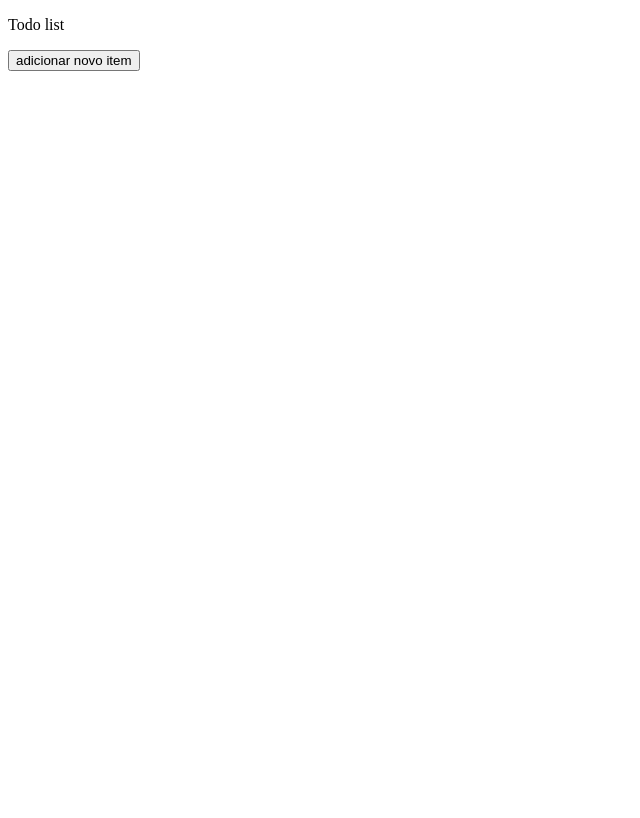
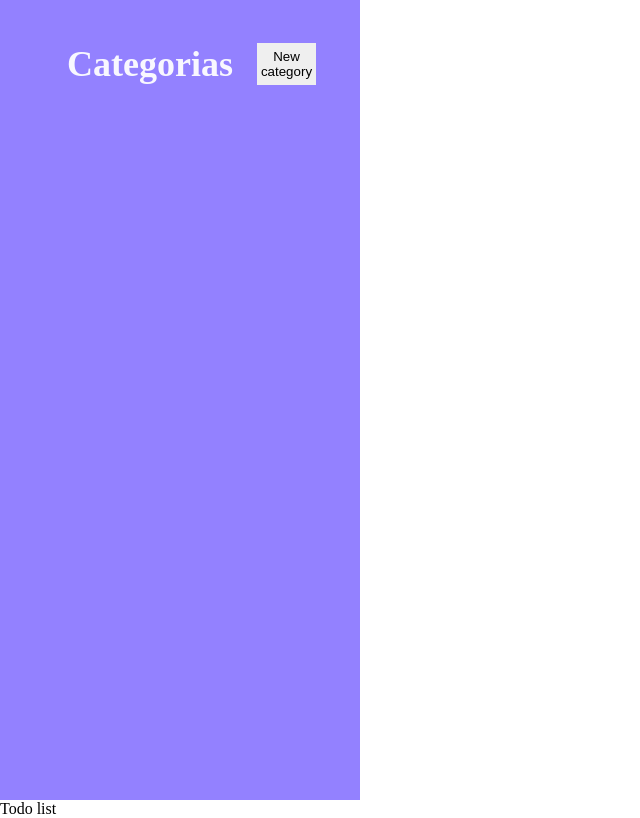
Before and after one commit to juunegreiros/todo-list-react-learning, a React (Vite) app: page / in a window 1280 px wide. Shown: the whole page, without its empty margins (0-640 px from the left). Built offline with nearby package versions, Linux system fonts and the light colour scheme; the HTML template or start-up script is replaced by a standard one.

Commit message:
Learning 4 create category

```diff
--- a/src/App.tsx
+++ b/src/App.tsx
@@ -1,19 +1,38 @@
-import Item from './components/Item'
+import ItemComponent from './components/Item'
 import React from 'react'
-
-type Item = {
-  id: string,
-  text: string,
-  checked: boolean,
-}
+import GlobalStyle from './config/GlobalStyle'
+import Navbar from './components/Navbar/Navbar'
+import type { Item, Category } from './types/types'
 
 function App() {
   // hooks
-  const [items, setItems] = React.useState<Item[]>([])
+  const [categories, setCategories] = React.useState<Category[]>([])
+  const [activeCategory, setActiveCategory] = React.useState<Category>()
+
+  const onCreateCategory = (category: Category) => {
+    const newCategories = [...categories]
+    newCategories.push(category)
+    setCategories(newCategories)
+  }
+
+  const onUpdateCategoryValue = (categoryIndex: number,  value: string) => {
+    const newCategories = [...categories]
+    newCategories[categoryIndex].text = value
+    setCategories(newCategories)
+  }
 
   return (
     <div>
+      <GlobalStyle/>
+
+      <Navbar
+        categories={categories}
+        onCreateCategory={onCreateCategory}
+        onUpdateCategoryValue={onUpdateCategoryValue}
+      />
+
       <p>Todo list</p>
+{/*
       <button
         type="button"
         onClick={() => {
@@ -28,11 +47,11 @@ function App() {
         }}
       >
         adicionar novo item
-      </button>
+      </button> */}
 
-      {
+      {/* {
         items.map((item, index) => (
-          <Item
+          <ItemComponent
             id={item.id}
             key={item.id}
             text={item.text}
@@ -53,7 +72,7 @@ function App() {
             }}
           />
         ))
-      }
+      } */}
     </div>
   )
 }
--- /dev/null
+++ b/src/components/Category/Category.styled.ts
@@ -0,0 +1,42 @@
+import styled from 'styled-components'
+
+const Item = styled.li`
+  align-items: center;
+  background-color: var(--purple);
+  border-radius: 1rem 0rem 0rem 1rem;
+  color: var(--white);
+  cursor: pointer;
+  display: flex;
+  font-size: 1.25rem;
+  font-weight: 700;
+  gap: 0.625rem;
+  height: 3.3125rem;
+  justify-content: flex-start;
+  padding-left: 2.75rem;
+  padding-right: 0.5rem;
+  position: relative;
+  width: 18.75rem;
+`
+
+const Input = styled.input`
+  background-color: transparent;
+  outline: none;
+  font-size: 1.25rem;
+  font-weight: 700;
+  width: 70%;
+  color: inherit;
+`
+
+const Counter = styled.div`
+  background-color: var(--white);
+  border-radius: 0.25rem;
+  color: var(--purple);
+  font-size: 0.75rem;
+  padding: 0.125rem 0.625rem;
+`
+
+export default {
+  Item,
+  Input,
+  Counter,
+}
--- /dev/null
+++ b/src/components/Category/Category.tsx
@@ -0,0 +1,25 @@
+import { Item } from '../../types/types'
+import Category from './Category.styled'
+
+type CategoryComponentProps = {
+  text: string,
+  active: boolean,
+  items: Item[],
+  onUpdateCategoryValue: (categoryIndex: number,  value: string) => void,
+  index: number
+}
+
+const CategoryComponent = (props: CategoryComponentProps) => (
+  <Category.Item>
+    <Category.Input
+      value={props.text}
+      onChange={(e) => props.onUpdateCategoryValue(props.index, e.target.value)}
+    />
+
+    <Category.Counter>
+      {props.items.filter((item) => item.checked).length}/{props.items.length}
+    </Category.Counter>
+  </Category.Item>
+)
+
+export default CategoryComponent
--- /dev/null
+++ b/src/components/Category/index.ts
@@ -0,0 +1 @@
+export { default } from './Category'
--- a/src/components/Item/Item.styled.ts
+++ b/src/components/Item/Item.styled.ts
@@ -11,9 +11,9 @@ const Checkbox = styled.input`
 
 const Label = styled.label<{ isActive: boolean }>`
   align-items: center;
-  background-color: ${(props) => props.isActive ? 'grey' : '#B8B8FF'};
+  background-color: ${(props) => props.isActive ? 'var(--grey)' : 'var(--purple)'};
   border-radius: 12px;
-  color: #F8F7FF;
+  color: var(--white);
   display: flex;
   gap: 8px;
   max-width: 300px;
--- /dev/null
+++ b/src/components/Navbar/Navbar.styled.ts
@@ -0,0 +1,29 @@
+import styled from 'styled-components'
+
+const Nav = styled.nav`
+  align-items: flex-end;
+  background-color: var(--lightPurple);
+  display: flex;
+  flex-direction: column;
+  height: 100vh;
+  width: 22.5rem;
+  overflow-y: auto;
+`
+
+const TitleWrapper = styled.div`
+  display: flex;
+  gap: 1.5rem;
+  justify-content: center;
+  padding: 2.6875rem 2.75rem 3.8125rem 4.1875rem;
+`
+
+const Title = styled.h2`
+  color: var(--white);
+  font-size: 2.25rem;
+`
+
+export default {
+  Nav,
+  TitleWrapper,
+  Title
+}
--- /dev/null
+++ b/src/components/Navbar/Navbar.tsx
@@ -0,0 +1,49 @@
+import CategoryComponent from "../Category"
+import Navbar from './Navbar.styled'
+import type { Category } from '../../types/types'
+
+type NavbarComponentProps = {
+  categories: Category[],
+  onCreateCategory: (category: Category) => void,
+  onUpdateCategoryValue: (categoryIndex: number,  value: string) => void
+}
+
+
+const NavbarComponent = (props: NavbarComponentProps) => (
+  <Navbar.Nav>
+    <Navbar.TitleWrapper>
+      <Navbar.Title>Categorias</Navbar.Title>
+
+      <button
+        type="button"
+        onClick={
+          () => props.onCreateCategory({
+            id: `category-${props.categories.length + 1}`,
+            text: '',
+            active: true,
+            items: []
+          })
+        }
+      >
+        New category
+      </button>
+    </Navbar.TitleWrapper>
+
+    <ul>
+      {
+        props.categories.map((category, index) =>(
+          <CategoryComponent
+            key={category.id}
+            text={category.text}
+            active={category.active}
+            items={category.items}
+            onUpdateCategoryValue={props.onUpdateCategoryValue}
+            index={index}
+          />
+        ))
+      }
+    </ul>
+  </Navbar.Nav>
+)
+
+export default NavbarComponent
--- /dev/null
+++ b/src/components/Navbar/index.ts
@@ -0,0 +1 @@
+export { default } from './Navbar'
--- /dev/null
+++ b/src/config/GlobalStyle.ts
@@ -0,0 +1,22 @@
+import { createGlobalStyle } from "styled-components";
+
+const GlobalStyle = createGlobalStyle`
+  :root {
+    --purple: #B8B8FF;
+    --lightPurple: #9381FF;
+    --grey: #50514F;
+    --black: #272D2D;
+    --white: #F8F7FF;
+  }
+
+  * {
+    box-sizing: border-box;
+    margin: 0;
+    padding: 0;
+    border: none;
+  }
+
+`
+
+
+export default GlobalStyle
--- /dev/null
+++ b/src/types/types.ts
@@ -0,0 +1,12 @@
+export type Item = {
+  id: string,
+  text: string,
+  checked: boolean,
+}
+
+export type Category = {
+  id: string,
+  text: string,
+  active: boolean,
+  items: Item[],
+}
```
